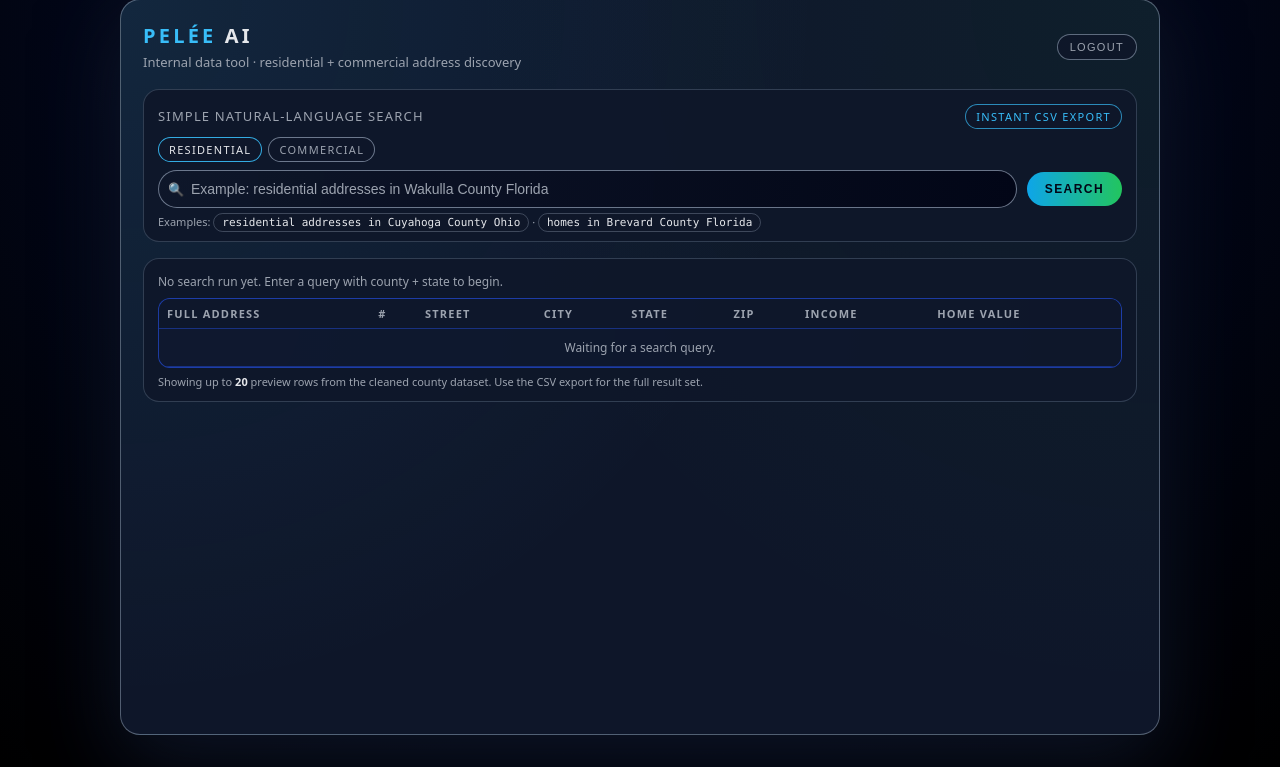
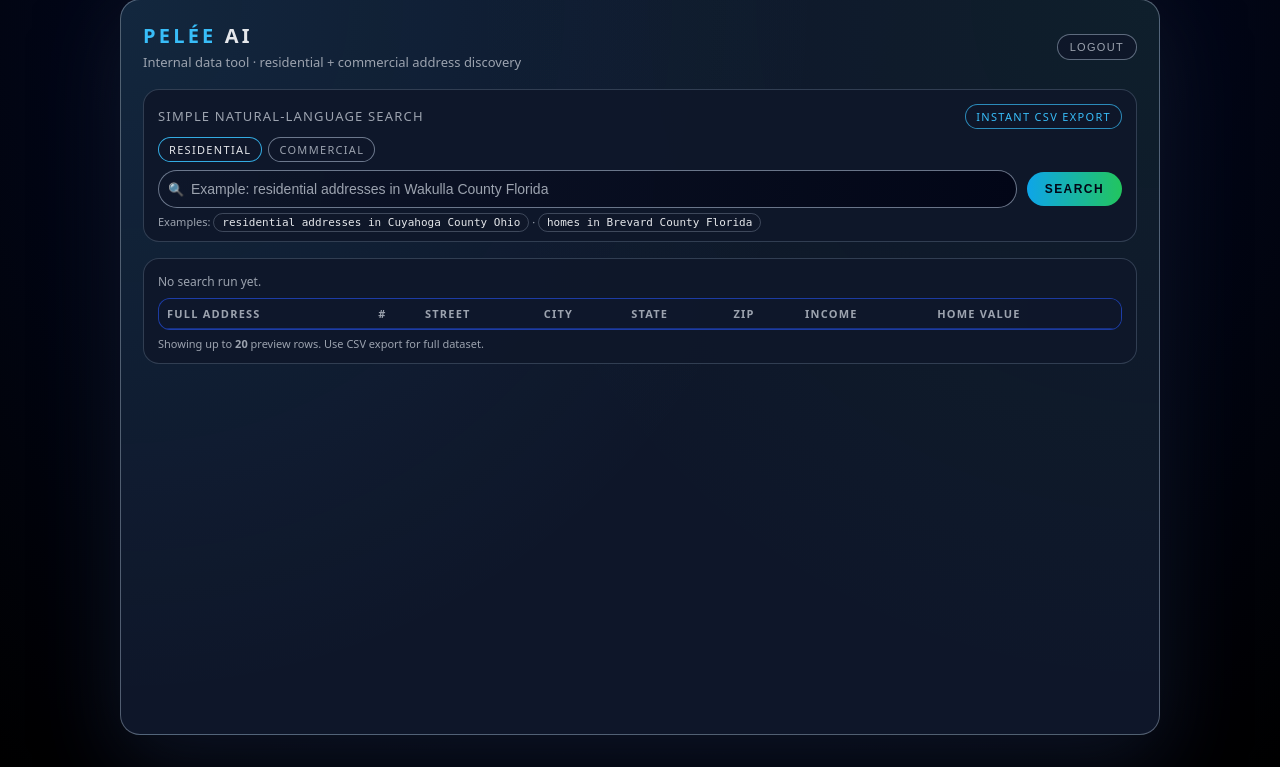
Before and after one commit to ccjackb22/Pelee.Residential, a Flask app: page / in a window 1280 px wide. Shown: the part 33-800 px from the top of the page. Run offline with Flask 3, Linux system fonts and the light colour scheme; the visitor is signed in with stand-in values (Sample User, id 1); lists and menus that the app fills with data are empty.

Commit message:
Update index.html

```diff
--- a/templates/index.html
+++ b/templates/index.html
@@ -17,16 +17,13 @@
             --danger: #fecaca;
         }
 
-        * {
-            box-sizing: border-box;
-        }
+        * { box-sizing: border-box; }
 
         body {
             margin: 0;
             min-height: 100vh;
             font-family: system-ui, -apple-system, BlinkMacSystemFont, "Inter", sans-serif;
-            background:
-                radial-gradient(circle at top, #1e293b 0, #020617 55%, #000 100%);
+            background: radial-gradient(circle at top, #1e293b 0, #020617 55%, #000 100%);
             color: var(--text-main);
             display: flex;
             justify-content: center;
@@ -36,7 +33,8 @@
         .shell {
             width: 100%;
             max-width: 1040px;
-            background: radial-gradient(circle at top left, rgba(56,189,248,0.1), transparent 55%),
+            background:
+                radial-gradient(circle at top left, rgba(56,189,248,0.1), transparent 55%),
                 radial-gradient(circle at top right, rgba(34,197,94,0.05), transparent 55%),
                 rgba(15,23,42,0.98);
             border-radius: 20px;
@@ -64,7 +62,6 @@
             font-size: 20px;
             letter-spacing: 0.16em;
         }
-
         .logo span {
             color: var(--accent);
         }
@@ -74,15 +71,7 @@
             color: var(--text-muted);
         }
 
-        .user-actions {
-            display: flex;
-            align-items: center;
-            gap: 8px;
-        }
-
-        .user-actions a {
-            text-decoration: none;
-        }
+        .user-actions { display: flex; align-items: center; gap: 8px; }
 
         .btn-ghost {
             font-size: 11px;
@@ -95,17 +84,12 @@
             color: var(--text-muted);
             cursor: pointer;
         }
-
         .btn-ghost:hover {
             border-color: rgba(148,163,184,1);
             color: #e5e7eb;
         }
 
-        main {
-            display: flex;
-            flex-direction: column;
-            gap: 16px;
-        }
+        main { display: flex; flex-direction: column; gap: 16px; }
 
         .panel {
             border-radius: 16px;
@@ -145,7 +129,6 @@
             flex-direction: column;
             gap: 10px;
         }
-
         @media (min-width: 720px) {
             .search-row {
                 flex-direction: row;
@@ -157,7 +140,6 @@
             flex: 1;
             position: relative;
         }
-
         .search-input {
             width: 100%;
             padding: 10px 11px 10px 32px;
@@ -168,10 +150,7 @@
             font-size: 14px;
             outline: none;
         }
-
-        .search-input::placeholder {
-            color: var(--text-muted);
-        }
+        .search-input::placeholder { color: var(--text-muted); }
 
         .search-icon {
             position: absolute;
@@ -195,19 +174,14 @@
             color: #020617;
             white-space: nowrap;
         }
-
-        .btn-primary:hover {
-            filter: brightness(1.05);
-        }
+        .btn-primary:hover { filter: brightness(1.05); }
 
         .hint-row {
             margin-top: 6px;
             font-size: 11px;
             color: var(--text-muted);
         }
-
         .hint-row code {
-            font-family: ui-monospace, SFMono-Regular, Menlo, Monaco, Consolas, "Liberation Mono", "Courier New", monospace;
             background: rgba(15,23,42,0.8);
             border-radius: 999px;
             padding: 2px 8px;
@@ -235,13 +209,9 @@
             margin-bottom: 8px;
         }
 
-        .results-header strong {
-            color: #e5e7eb;
-        }
+        .results-header strong { color: #e5e7eb; }
 
-        .download-form {
-            margin: 0;
-        }
+        .download-form { margin: 0; }
 
         .btn-secondary {
             border-radius: 999px;
@@ -254,10 +224,7 @@
             padding: 6px 12px;
             cursor: pointer;
         }
-
-        .btn-secondary:hover {
-            color: #e5e7eb;
-        }
+        .btn-secondary:hover { color: #e5e7eb; }
 
         .results-table-wrap {
             border-radius: 12px;
@@ -275,32 +242,21 @@
         .results-table thead {
             background: rgba(15,23,42,0.98);
         }
-
         .results-table th,
         .results-table td {
             padding: 7px 8px;
             border-bottom: 1px solid rgba(30,64,175,0.65);
             text-align: left;
         }
-
         .results-table th {
             font-size: 11px;
             color: #9ca3af;
             text-transform: uppercase;
             letter-spacing: 0.11em;
         }
-
-        .results-table tbody tr:nth-child(even) {
-            background: rgba(15,23,42,0.85);
-        }
-
-        .results-table tbody tr:nth-child(odd) {
-            background: rgba(15,23,42,0.93);
-        }
-
-        .results-table tbody tr:hover {
-            background: rgba(15,23,42,1);
-        }
+        .results-table tbody tr:nth-child(even) { background: rgba(15,23,42,0.85); }
+        .results-table tbody tr:nth-child(odd) { background: rgba(15,23,42,0.93); }
+        .results-table tbody tr:hover { background: rgba(15,23,42,1); }
 
         .metric-pill {
             display: inline-block;
@@ -311,15 +267,10 @@
             color: #bbf7d0;
             background: rgba(6,78,59,0.8);
         }
-
         .metric-pill.income {
             border-color: rgba(59,130,246,0.7);
             color: #bfdbfe;
             background: rgba(30,64,175,0.85);
-        }
-
-        .metric-pill span {
-            opacity: 0.9;
         }
 
         .subtext {
@@ -328,40 +279,29 @@
             color: var(--text-muted);
         }
 
-        .subtext strong {
-            color: #e5e7eb;
-        }
-
-        /* Mode toggle row */
-
+        /* MODE TOGGLE (GET-BASED LINKS) */
         .mode-row {
             display: inline-flex;
             gap: 6px;
             margin-bottom: 8px;
         }
-
         .mode-pill {
             font-size: 11px;
             letter-spacing: 0.12em;
             text-transform: uppercase;
             border-radius: 999px;
+            padding: 4px 10px;
             border: 1px solid rgba(148,163,184,0.7);
-            padding: 4px 10px;
             background: rgba(15,23,42,0.9);
             color: var(--text-muted);
             cursor: pointer;
+            text-decoration: none;
         }
-
         .mode-pill.active {
             border-color: rgba(56,189,248,0.9);
             background: rgba(15,23,42,1);
             color: #e5e7eb;
         }
-
-        .mode-row input {
-            display: none;
-        }
-
     </style>
 </head>
 <body>
@@ -379,6 +319,7 @@
     </header>
 
     <main>
+
         <!-- SEARCH PANEL -->
         <section class="panel">
             <div class="panel-header">
@@ -386,21 +327,17 @@
                 <div class="pill">Instant CSV export</div>
             </div>
 
-            <!-- MODE TOGGLE -->
-            <form method="POST" action="{{ url_for('search') }}">
+            <!-- MODE TOGGLE (GET LINKS) -->
             <div class="mode-row">
-                    <label class="mode-pill {% if mode != 'commercial' %}active{% endif %}">
-                        <input type="radio" name="mode" value="residential"
-                               {% if mode != 'commercial' %}checked{% endif %}>
+                <a href="?mode=residential" class="mode-pill {% if mode != 'commercial' %}active{% endif %}">
                     Residential
-                    </label>
-                    <label class="mode-pill {% if mode == 'commercial' %}active{% endif %}">
-                        <input type="radio" name="mode" value="commercial"
-                               {% if mode == 'commercial' %}checked{% endif %}>
+                </a>
+                <a href="?mode=commercial" class="mode-pill {% if mode == 'commercial' %}active{% endif %}">
                     Commercial
-                    </label>
+                </a>
             </div>
 
+            <form method="POST" action="{{ url_for('search') }}?mode={{ mode }}">
                 <div class="search-row">
                     <div class="search-input-wrap">
                         <span class="search-icon">🔍</span>
@@ -420,52 +357,41 @@
             <div class="hint-row">
                 {% if mode == 'commercial' %}
                     Examples:
-                    <code>pharmacies in Palo Alto</code>
-                    ·
-                    <code>McDonalds in Cleveland Ohio</code>
-                    ·
+                    <code>pharmacies in Palo Alto</code> ·
+                    <code>McDonalds in Cleveland Ohio</code> ·
                     <code>coffee shops near Charlotte NC</code>
                 {% else %}
                     Examples:
-                    <code>residential addresses in Cuyahoga County Ohio</code>
-                    ·
+                    <code>residential addresses in Cuyahoga County Ohio</code> ·
                     <code>homes in Brevard County Florida</code>
                 {% endif %}
             </div>
 
             {% if error %}
-            <div class="error">
-                {{ error }}
-            </div>
+                <div class="error">{{ error }}</div>
             {% endif %}
-
             {% if commercial_error %}
-            <div class="error">
-                {{ commercial_error }}
-            </div>
+                <div class="error">{{ commercial_error }}</div>
             {% endif %}
         </section>
 
         {% if mode == 'residential' %}
-        <!-- RESIDENTIAL RESULTS PANEL -->
+        <!-- RESIDENTIAL RESULTS -->
         <section class="panel">
             <div class="results-header">
                 <div>
                     {% if location %}
-                        <strong>{{ shown }}</strong> of
-                        <strong>{{ total if total is not none else 0 }}</strong>
+                        <strong>{{ shown }}</strong> of <strong>{{ total }}</strong>
                         matches in <strong>{{ location }}</strong>
                     {% else %}
-                        No search run yet. Enter a query with county + state to begin.
+                        No search run yet.
                     {% endif %}
                 </div>
 
                 {% if download_available %}
                 <form class="download-form" method="POST" action="{{ url_for('download_csv') }}">
-                    <input type="hidden" name="query" value="{{ query or '' }}" />
-                    <button type="submit" class="btn-secondary">
-                        ⬇️ Download full CSV
-                    </button>
+                    <input type="hidden" name="query" value="{{ query or '' }}">
+                    <button type="submit" class="btn-secondary">⬇️ Download full CSV</button>
                 </form>
                 {% endif %}
             </div>
@@ -485,65 +411,47 @@
                         </tr>
                     </thead>
                     <tbody>
-                        {% if results and results|length > 0 %}
+                        {% if results %}
                             {% for r in results %}
                             <tr>
-                                <td>{{ r.address or '' }}</td>
-                                <td>{{ r.number or '' }}</td>
-                                <td>{{ r.street or '' }}</td>
-                                <td>{{ r.city or '' }}</td>
-                                <td>{{ r.state or '' }}</td>
-                                <td>{{ r.zip or '' }}</td>
+                                <td>{{ r.address }}</td>
+                                <td>{{ r.number }}</td>
+                                <td>{{ r.street }}</td>
+                                <td>{{ r.city }}</td>
+                                <td>{{ r.state }}</td>
+                                <td>{{ r.zip }}</td>
                                 <td>
-                                    {% if r.income is not none %}
-                                        <span class="metric-pill income">
-                                            ${{ "{:,.0f}".format(r.income) }}
-                                        </span>
+                                    {% if r.income %}
+                                    <span class="metric-pill income">${{ "{:,.0f}".format(r.income) }}</span>
                                     {% endif %}
                                 </td>
                                 <td>
-                                    {% if r.home_value is not none %}
-                                        <span class="metric-pill">
-                                            ${{ "{:,.0f}".format(r.home_value) }}
-                                        </span>
+                                    {% if r.home_value %}
+                                    <span class="metric-pill">${{ "{:,.0f}".format(r.home_value) }}</span>
                                     {% endif %}
                                 </td>
                             </tr>
                             {% endfor %}
-                        {% else %}
-                            <tr>
-                                <td colspan="8" style="text-align:center; color: var(--text-muted); padding: 10px 0;">
-                                    {% if location %}
-                                        No preview results to display yet. Try widening your filters.
-                                    {% else %}
-                                        Waiting for a search query.
-                                    {% endif %}
-                                </td>
-                            </tr>
                         {% endif %}
                     </tbody>
                 </table>
             </div>
 
             <div class="subtext">
-                Showing up to <strong>20</strong> preview rows from the cleaned county dataset.
-                Use the CSV export for the full result set.
+                Showing up to <strong>20</strong> preview rows.
+                Use CSV export for full dataset.
             </div>
         </section>
+
         {% else %}
-        <!-- COMMERCIAL RESULTS PANEL -->
+        <!-- COMMERCIAL RESULTS -->
         <section class="panel">
             <div class="results-header">
                 <div>
-                    {% if commercial_results and commercial_results|length > 0 %}
-                        Showing <strong>{{ commercial_results|length }}</strong> businesses for:
-                        <strong>{{ query }}</strong>
+                    {% if commercial_results %}
+                        Showing <strong>{{ commercial_results|length }}</strong> businesses for <strong>{{ query }}</strong>
                     {% else %}
-                        {% if query %}
-                            No commercial matches found yet. Try refining your search.
-                        {% else %}
-                            No search run yet. Enter a business search (e.g. 'pharmacies in Palo Alto').
-                        {% endif %}
+                        {% if query %}No results found.{% else %}No search run yet.{% endif %}
                     {% endif %}
                 </div>
             </div>
@@ -560,42 +468,26 @@
                         </tr>
                     </thead>
                     <tbody>
-                        {% if commercial_results and commercial_results|length > 0 %}
+                        {% if commercial_results %}
                             {% for r in commercial_results %}
                             <tr>
-                                <td>{{ r.Name or '' }}</td>
-                                <td>{{ r.Address or '' }}</td>
-                                <td>{{ r.Phone or '' }}</td>
+                                <td>{{ r.Name }}</td>
+                                <td>{{ r.Address }}</td>
+                                <td>{{ r.Phone }}</td>
                                 <td>
-                                    {% if r.Website and r.Website != 'N/A' %}
-                                        <a href="{{ r.Website }}" target="_blank" style="color:#93c5fd;">
-                                            Website
-                                        </a>
-                                    {% else %}
-                                        N/A
-                                    {% endif %}
+                                    {% if r.Website != 'N/A' %}
+                                        <a href="{{ r.Website }}" target="_blank" style="color:#93c5fd;">Website</a>
+                                    {% else %}N/A{% endif %}
                                 </td>
-                                <td>{{ r.Hours or '' }}</td>
+                                <td>{{ r.Hours }}</td>
                             </tr>
                             {% endfor %}
-                        {% else %}
-                            <tr>
-                                <td colspan="5" style="text-align:center; color: var(--text-muted); padding: 10px 0;">
-                                    {% if query %}
-                                        No commercial results to display yet.
-                                    {% else %}
-                                        Waiting for a commercial query.
-                                    {% endif %}
-                                </td>
-                            </tr>
                         {% endif %}
                     </tbody>
                 </table>
             </div>
 
-            <div class="subtext">
-                Commercial lookups are powered by Google Places. Results are returned as-is from Google.
-            </div>
+            <div class="subtext">Commercial results powered by Google Places.</div>
         </section>
         {% endif %}
     </main>
```
Lines whose indentation alone changed are shown as unchanged.
